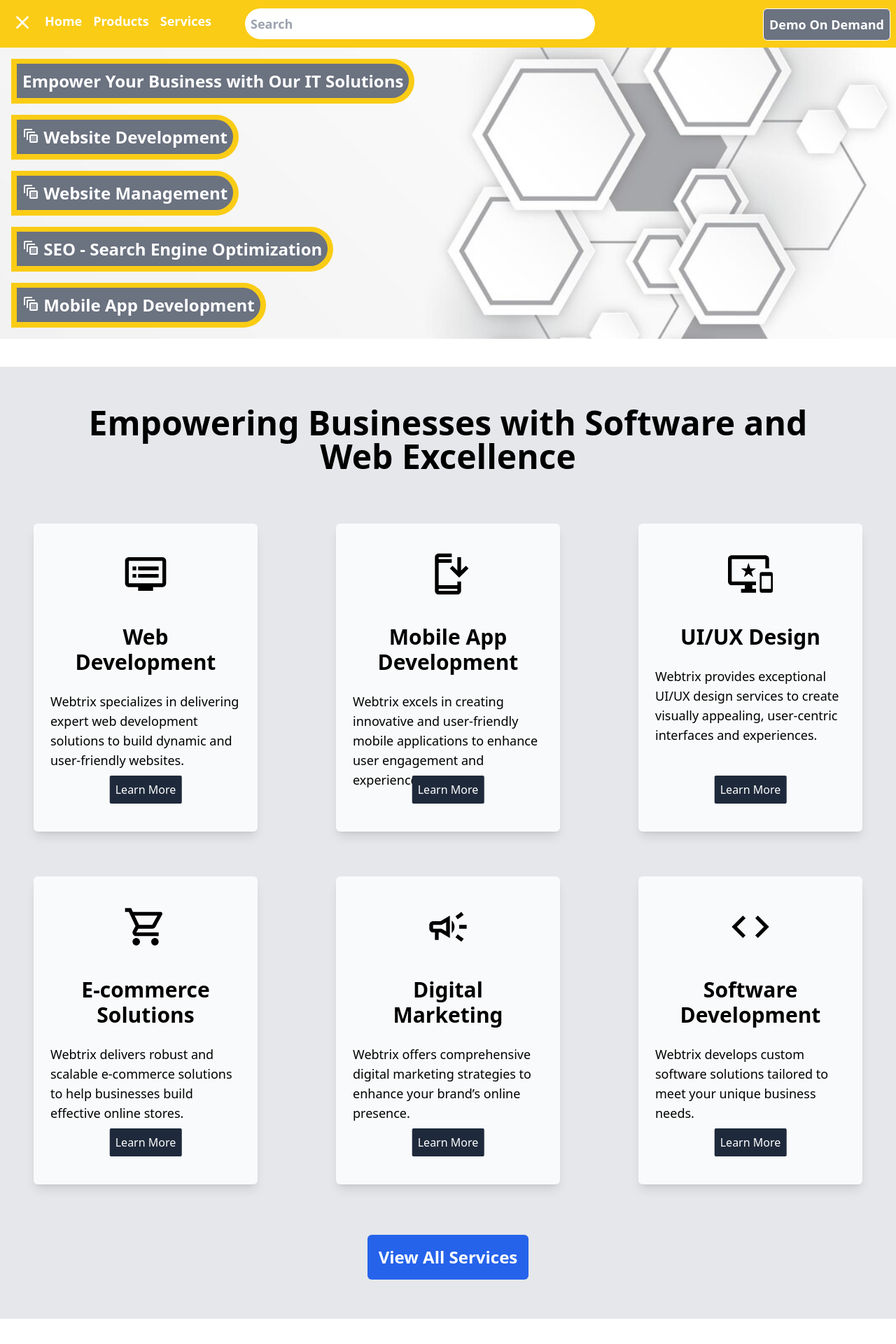
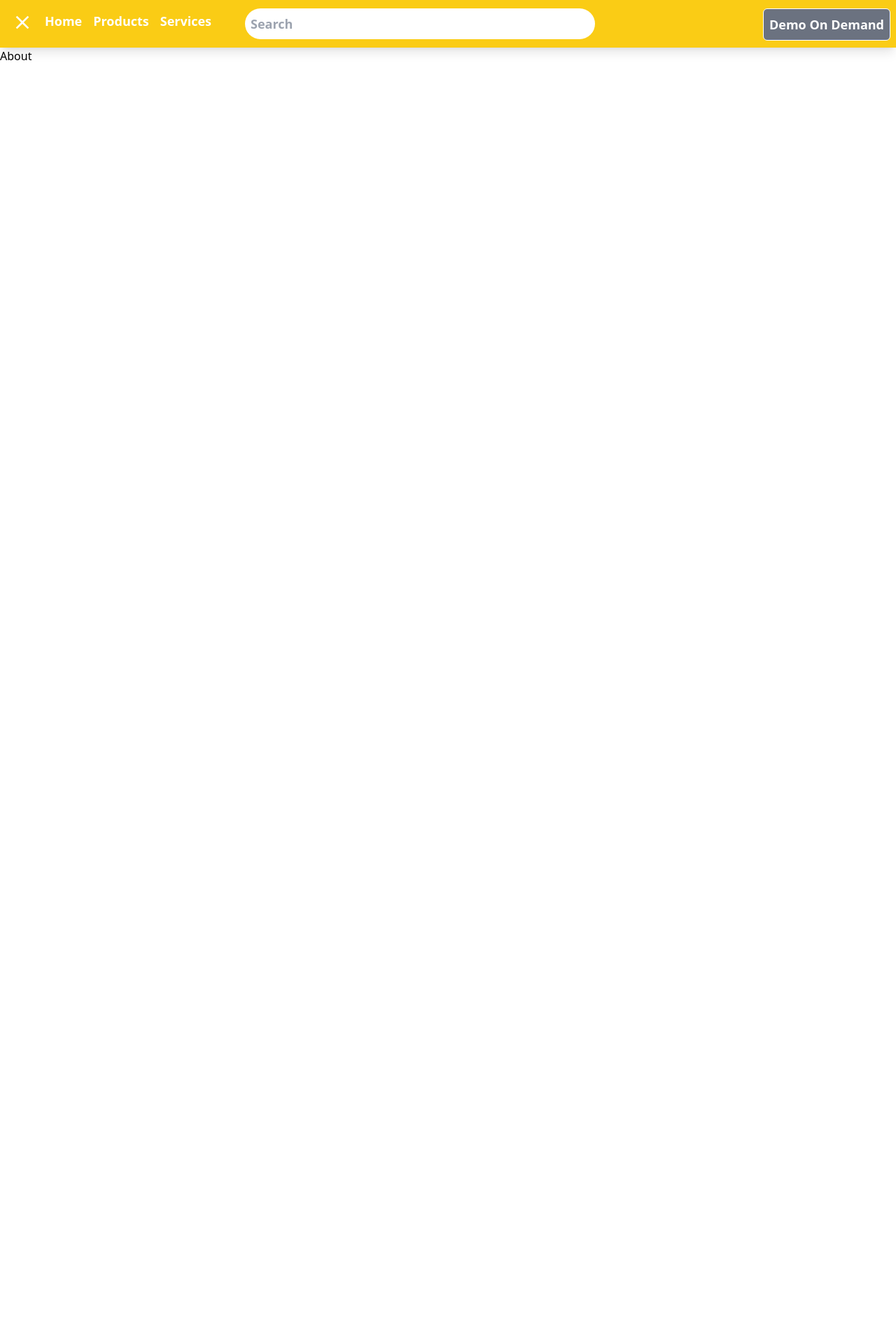
Before and after one commit to ashishkr26/webtrix, a React (Create React App) app: page /about in a window 1280 px wide. Shown: the top 1920 px of the page at 70% size. After the commit the page ends 800 px from the top, so only its background shows below. Built offline with nearby package versions, Linux system fonts and the light colour scheme.

Commit message:
new changes

```diff
--- a/package.json
+++ b/package.json
@@ -11,6 +11,7 @@
     "react": "^19.0.0",
     "react-dom": "^19.0.0",
     "react-icons": "^5.4.0",
+    "react-router-dom": "^7.0.2",
     "react-scripts": "5.0.1",
     "web-vitals": "^4.2.4"
   },
--- a/src/App.js
+++ b/src/App.js
@@ -1,12 +1,35 @@
+import { createBrowserRouter, RouterProvider } from "react-router-dom";
 import Home from "./components/Home";
-import "./index.css"
+import About from "./components/About";
+import "./index.css";
+import MainContainer from "./components/MainContainer";
+import Services from "./components/Services";
+import Faq from "./components/Faq";
 
 function App() {
-  return (
-    <div className="App">
-     <Home/>
-    </div>
-  );
+  const appRouter = createBrowserRouter([
+    {
+      path: "/",
+      element: <Home />,
+      children: [
+        {
+          path: "/",
+          element: (
+            <>
+              <MainContainer />
+              <Services />
+              <Faq />
+            </>
+          ),
+        },
+        {
+          path: "/about",
+          element: <About />,
+        },
+      ],
+    },
+  ]);
+  return <RouterProvider router={appRouter} />;
 }
 
 export default App;
--- /dev/null
+++ b/src/components/About.js
@@ -0,0 +1,11 @@
+import React from 'react'
+
+const About = () => {
+  return (
+    <div>
+      About
+    </div>
+  )
+}
+
+export default About
--- a/src/components/Home.js
+++ b/src/components/Home.js
@@ -1,18 +1,15 @@
-import React from 'react'
-import Header from './Header'
-import MainContainer from './MainContainer'
-import Faq from "./Faq"
-import Services from './Services'
+import React from "react";
+import Header from "./Header";
+
+import { Outlet } from "react-router-dom";
 
 const Home = () => {
   return (
     <div>
-      <Header/>
-      <MainContainer/>
-      <Services/>
-      <Faq/>
+      <Header />
+      <Outlet />
     </div>
-  )
-}
+  );
+};
 
-export default Home
+export default Home;
--- a/src/components/Services.js
+++ b/src/components/Services.js
@@ -15,7 +15,7 @@ const Services = () => {
       </div>
       <div className="flex justify-center">
         <button className="bg-blue-600 text-2xl font-semibold my-10 mx-24 p-4 rounded-md text-white ">
-          View All Services
+          VIEW ALL SERVICES
         </button>
       </div>
     </div>
--- /dev/null
+++ b/src/components/services/DigitalMarketingService.js
@@ -0,0 +1,11 @@
+import React from 'react'
+
+const DigitalMarketingService = () => {
+  return (
+    <div>
+      Digital Marketing Service
+    </div>
+  )
+}
+
+export default DigitalMarketingService
--- /dev/null
+++ b/src/components/services/ECommerceService.js
@@ -0,0 +1,11 @@
+import React from 'react'
+
+const ECommerceService = () => {
+  return (
+    <div>
+      E-Commerce
+    </div>
+  )
+}
+
+export default ECommerceService
--- /dev/null
+++ b/src/components/services/MobiileAppService.js
@@ -0,0 +1,11 @@
+import React from 'react'
+
+const MobiileAppService = () => {
+  return (
+    <div>
+      Mobile App Developemt
+    </div>
+  )
+}
+
+export default MobiileAppService
--- /dev/null
+++ b/src/components/services/UIUXService.js
@@ -0,0 +1,11 @@
+import React from 'react'
+
+const UIUXService = () => {
+  return (
+    <div>
+      UI- UX Service
+    </div>
+  )
+}
+
+export default UIUXService
--- /dev/null
+++ b/src/components/services/WebDevelomentServicePage.js
@@ -0,0 +1,11 @@
+import React from 'react'
+
+const WebDevelomentServicePage = () => {
+  return (
+    <div>
+      Web Developemt
+    </div>
+  )
+}
+
+export default WebDevelomentServicePage
```
Also changed, not shown: 1 other file (tests, documents, lock files or other folders).
